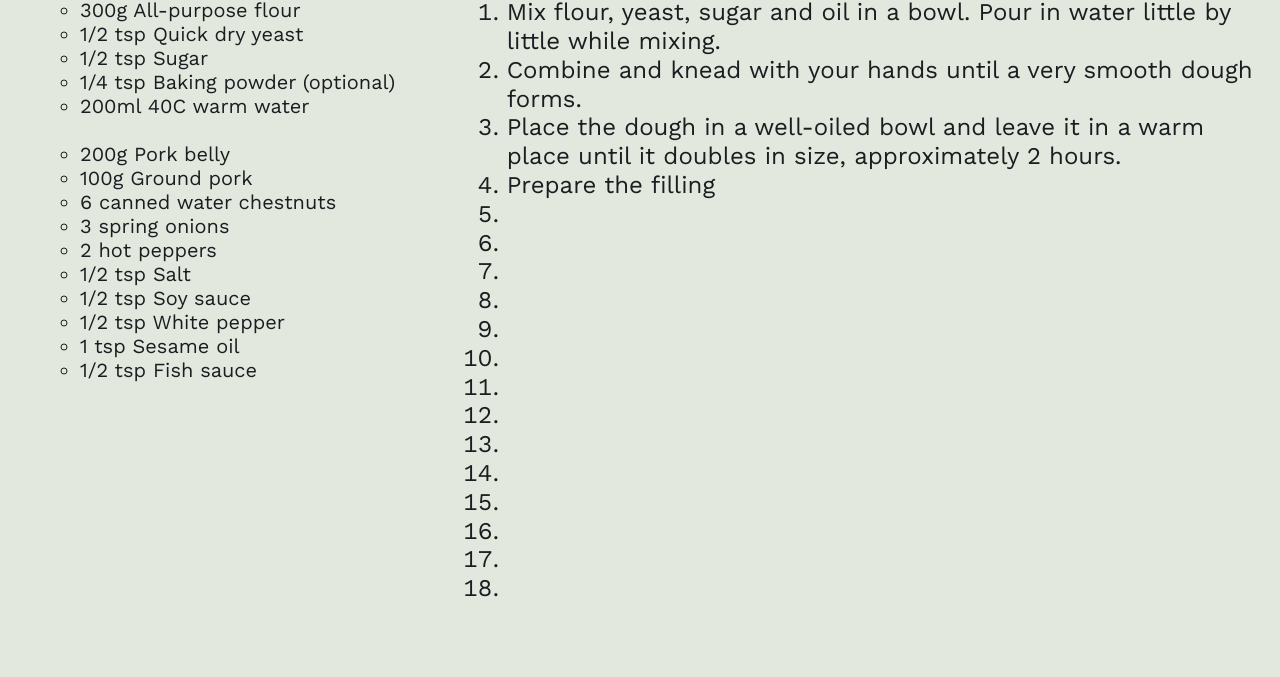
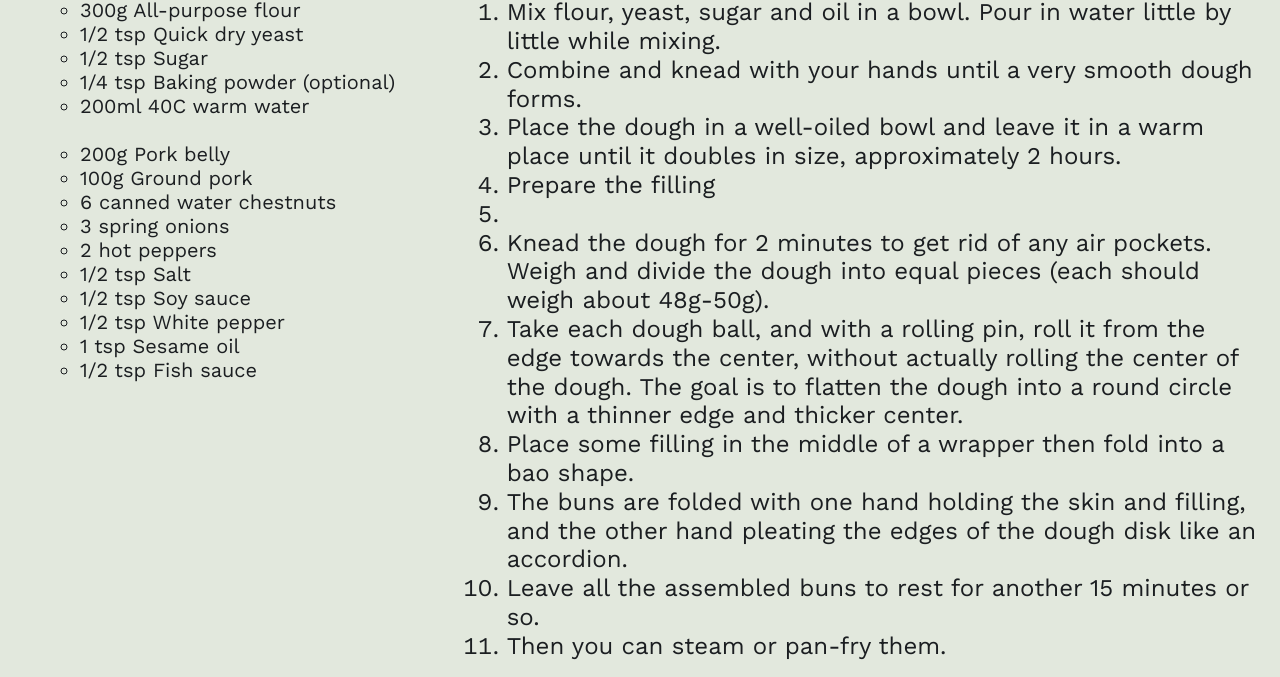
Before and after one commit to ally94maha/ricettario, a plain HTML site: page baozi1.htm in a window 1280 px wide. Shown: the part 614-1291 px from the top of the page. Before the commit the page ends 1233 px from the top, so only its background shows below. Drawn offline with nearby package versions, Linux system fonts and the light colour scheme.

Commit message:
Update baozi1.htm

```diff
--- a/baozi1.htm
+++ b/baozi1.htm
@@ -59,19 +59,12 @@
 					<li>Place the dough in a well-oiled bowl and leave it in a warm place until it doubles in size, approximately 2 hours.</li>
 					<li>Prepare the filling</li>
 					<li></li>
-					<li></li>
-					<li></li>
-					<li></li>
-					<li></li>
-					<li></li>
-					<li></li>
-					<li></li>
-					<li></li>
-					<li></li>
-					<li></li>
-					<li></li>
-					<li></li>
-					<li></li>
+					<li>Knead the dough for 2 minutes to get rid of any air pockets. Weigh and divide the dough into equal pieces (each should weigh about 48g-50g).</li>
+					<li>Take each dough ball, and with a rolling pin, roll it from the edge towards the center, without actually rolling the center of the dough. The goal is to flatten the dough into a round circle with a thinner edge and thicker center. </li>
+					<li>Place some filling in the middle of a wrapper then fold into a bao shape.</li>
+					<li>The buns are folded with one hand holding the skin and filling, and the other hand pleating the edges of the dough disk like an accordion.</li>
+					<li>Leave all the assembled buns to rest for another 15 minutes or so.</li>
+					<li>Then you can steam or pan-fry them.</li>
 				</ol></h4>
 			</div>
 
```
